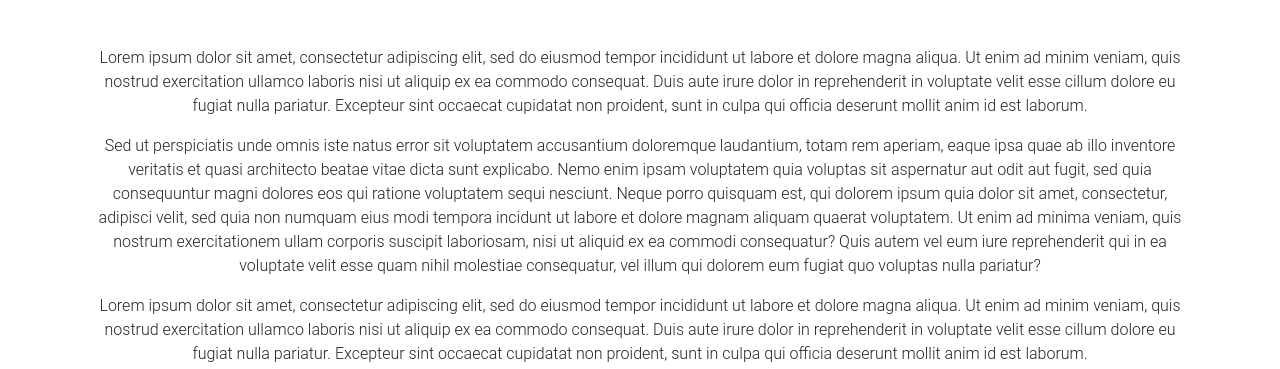
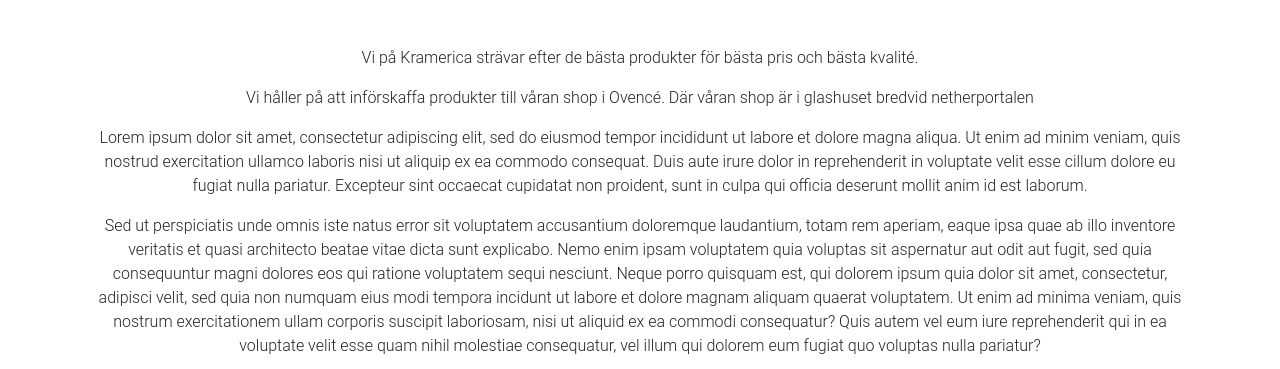
Before and after one commit to jocke-champ/kramerica.github.io, a plain HTML site: page index.html in a window 1280 px wide. Shown: the part 802-1171 px from the top of the page. Drawn offline with Linux system fonts and the light colour scheme; a web font is replaced by a local one.

Commit message:
Add files via upload

```diff
--- a/index.html
+++ b/index.html
@@ -149,29 +149,12 @@
           <!--Grid column-->
           <div class="col-md-12 text-center">
             <p>
-              Lorem ipsum dolor sit amet, consectetur adipiscing elit, sed do
-              eiusmod tempor incididunt ut labore et dolore magna aliqua. Ut
-              enim ad minim veniam, quis nostrud exercitation ullamco laboris
-              nisi ut aliquip ex ea commodo consequat. Duis aute irure dolor in
-              reprehenderit in voluptate velit esse cillum dolore eu fugiat
-              nulla pariatur. Excepteur sint occaecat cupidatat non proident,
-              sunt in culpa qui officia deserunt mollit anim id est laborum.
+              Vi på Kramerica strävar efter de bästa produkter för bästa pris
+              och bästa kvalité.
             </p>
             <p>
-              Sed ut perspiciatis unde omnis iste natus error sit voluptatem
-              accusantium doloremque laudantium, totam rem aperiam, eaque ipsa
-              quae ab illo inventore veritatis et quasi architecto beatae vitae
-              dicta sunt explicabo. Nemo enim ipsam voluptatem quia voluptas sit
-              aspernatur aut odit aut fugit, sed quia consequuntur magni dolores
-              eos qui ratione voluptatem sequi nesciunt. Neque porro quisquam
-              est, qui dolorem ipsum quia dolor sit amet, consectetur, adipisci
-              velit, sed quia non numquam eius modi tempora incidunt ut labore
-              et dolore magnam aliquam quaerat voluptatem. Ut enim ad minima
-              veniam, quis nostrum exercitationem ullam corporis suscipit
-              laboriosam, nisi ut aliquid ex ea commodi consequatur? Quis autem
-              vel eum iure reprehenderit qui in ea voluptate velit esse quam
-              nihil molestiae consequatur, vel illum qui dolorem eum fugiat quo
-              voluptas nulla pariatur?
+              Vi håller på att införskaffa produkter till våran shop i Ovencé.
+              Där våran shop är i glashuset bredvid netherportalen
             </p>
             <p>
               Lorem ipsum dolor sit amet, consectetur adipiscing elit, sed do
```
